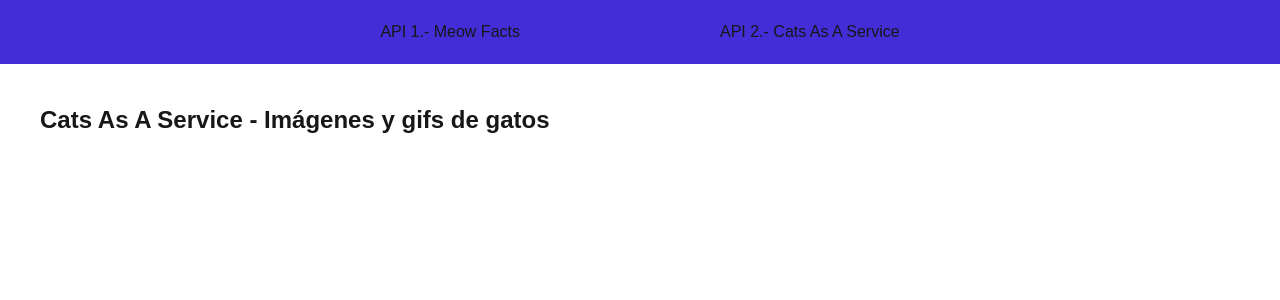
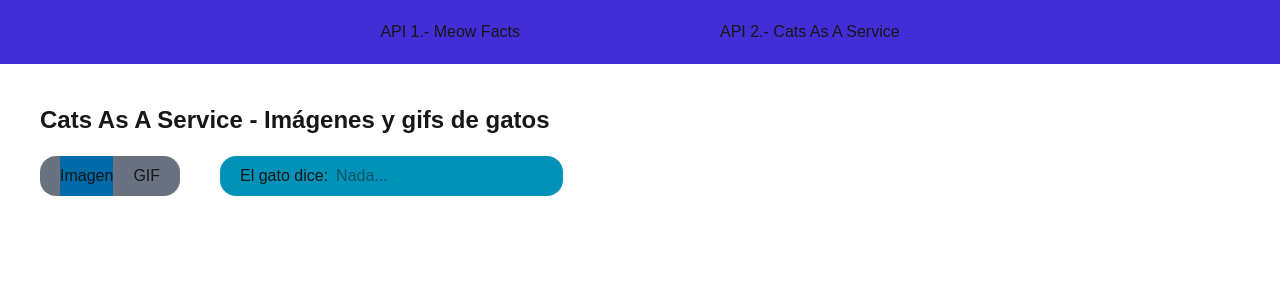
Before and after one commit to YBJ-UP/act6-c2.apis-terceros, a Next.js app: page /cataas in a window 1280 px wide. Shown: the top 300 px of the page. Built offline with nearby package versions, Linux system fonts and the light colour scheme.

Commit message:
ya a mimir son las 2

```diff
--- a/src/app/cataas/page.tsx
+++ b/src/app/cataas/page.tsx
@@ -6,6 +6,7 @@ import { useState } from "react"
 
 export default function cataas() {
     const [imagen, setImagen] = useState<cataasResponse>({tags:[], url:""})
+    const [message, setMessage] = useState<string>("")
     const [selection, setSelection] = useState<"image" | "gif">("image")
     const [ isLoading, setLoading ] = useState<boolean>(false)
 
@@ -50,6 +51,20 @@ export default function cataas() {
     }
 
     return (
-        <h1 className="text-2xl font-bold mb-5">Cats As A Service - Imágenes y gifs de gatos</h1>
+        <div>
+            <h1 className="text-2xl font-bold mb-5">Cats As A Service - Imágenes y gifs de gatos</h1>
+            <div className="flex gap-10">
+                <div className="flex gap-5 px-5 bg-gray-500 rounded-2xl items-center">
+                    {selection=="image" && (<span className="bg-sky-700 py-2">Imagen</span>) || (<span onClick={switchSelection}>Imagen</span>)}
+                    {selection=="gif" && (<span className="bg-sky-700 py-2">GIF</span>) || (<span onClick={switchSelection}>GIF</span>)}
+                </div>
+                {selection=="image" && (
+                    <div className="flex gap-2 bg-cyan-600 px-5 rounded-2xl items-center">
+                        <label htmlFor="texto">El gato dice:</label>
+                        <input type="text" name="texto" placeholder="Nada..." onChange={(e) => setMessage(e.target.value.trim())}/>
+                    </div>
+                )}
+            </div>
+        </div>
     )
 }
--- a/src/app/page.tsx
+++ b/src/app/page.tsx
@@ -38,7 +38,7 @@ export default function Home() {
       <h1 className="text-2xl font-bold mb-5">Meow Facts - Datos curiosos sobre gatos</h1>
       <div className="flex gap-5 items-center mb-5">
         <button type="button" onClick={handleFetchClick} className="px-5 py-2 rounded-2xl bg-purple-600">Obtener dato curioso</button>
-        <div className="flex gap-2 bg-cyan-500 px-5 py-2 rounded-2xl">
+        <div className="flex gap-2 bg-cyan-600 px-5 py-2 rounded-2xl">
           <label htmlFor="nombre">Cantidad de datos curiosos:</label>
           <input type="number" name="nombre" id="id" className="w-10" value={meowFactsAmount.toString()} onChange={(e) => handleAmountClick(e.target.value.trim())} />
         </div>
```
